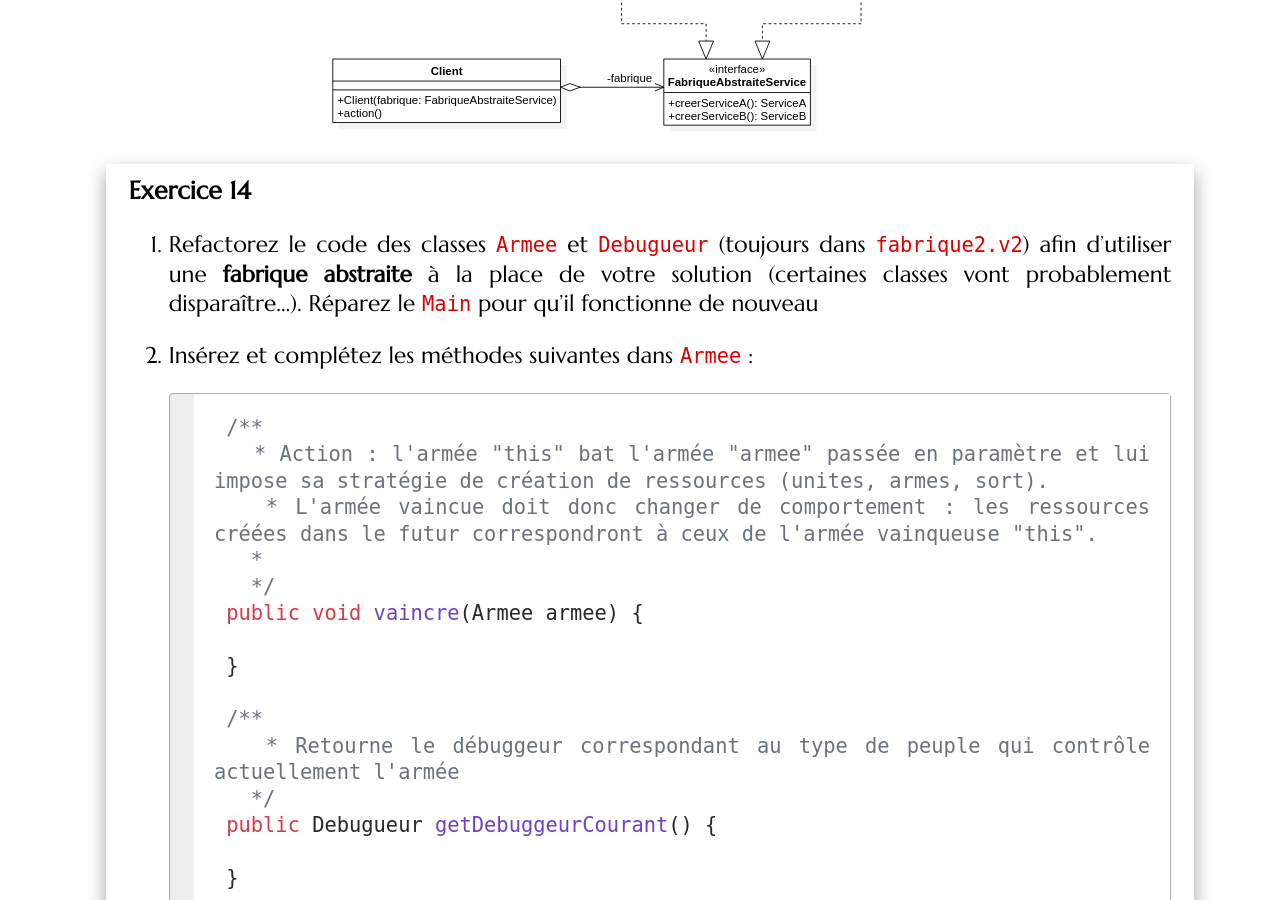
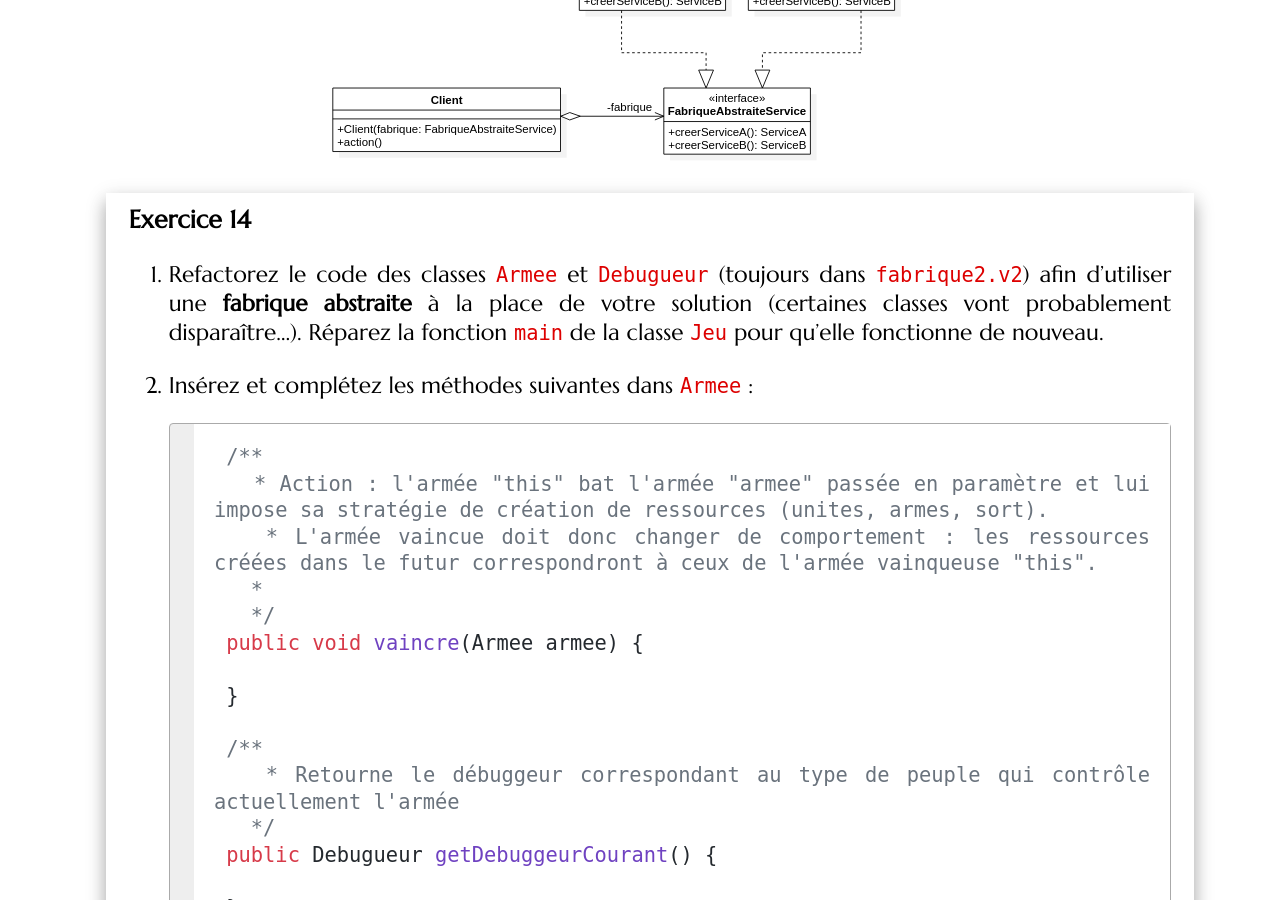
Before and after one commit to mgasquet/R304-QualiteDeveloppement, a Jekyll site: the page built from tutorials/tutorial4.md, in a window 1280 px wide and 900 px high, scrolled down 71469 px. Built offline with Jekyll 4.4.1, drawn with Linux system fonts in a browser that asks for light colours; some web fonts are replaced; some of the changed text lies outside the part shown.

Commit message:
corrections mineures

```diff
--- a/tutorials/tutorial4.md
+++ b/tutorials/tutorial4.md
@@ -2010,7 +2010,7 @@ Ce pattern va notamment permettre de créer et de sélectionner différents type
 
 5. De même, complétez la classe `Debugueur` qui permet de débuguer une armée : il doit être possible de débuguer les ressources de l'armée humaine, et les ressources de l'armée orc (il faudra probablement ajouter des nouvelles classes). Les ressources créées (unité, arme, sort) ont exactement les mêmes caractéristiques que celles créés au travers de chaque type d'armee (humain, orc). Le code de `Debugueur` (et des nouvelles classes que vous allez certainement ajouter) vont donc être assez similaire à `Armee`, etc.
 
-6. Complétez le `Main` afin de le faire fonctionner.
+6. Complétez la fonction `main` de la classe `Jeu` afin de le faire fonctionner.
 
 </div>
 
@@ -2381,7 +2382,7 @@ On peut généraliser ce **pattern** ainsi :
 
 <div class="exercise">
 
-1. Refactorez le code des classes `Armee` et `Debugueur` (toujours dans `fabrique2.v2`) afin d'utiliser une **fabrique abstraite** à la place de votre solution (certaines classes vont probablement disparaître...). Réparez le `Main` pour qu'il fonctionne de nouveau
+1. Refactorez le code des classes `Armee` et `Debugueur` (toujours dans `fabrique2.v2`) afin d'utiliser une **fabrique abstraite** à la place de votre solution (certaines classes vont probablement disparaître...). Réparez la fonction `main` de la classe `Jeu` pour qu'elle fonctionne de nouveau.
 
 2. Insérez et complétez les méthodes suivantes dans `Armee` :
 
```
Also changed, not shown: other parts of tutorials/tutorial4.md (+3 -2 lines).
